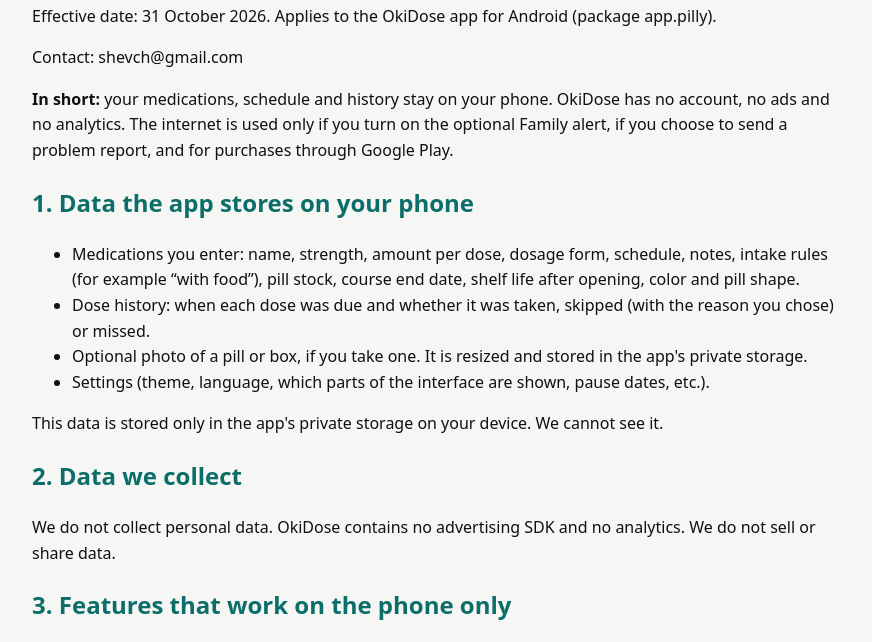
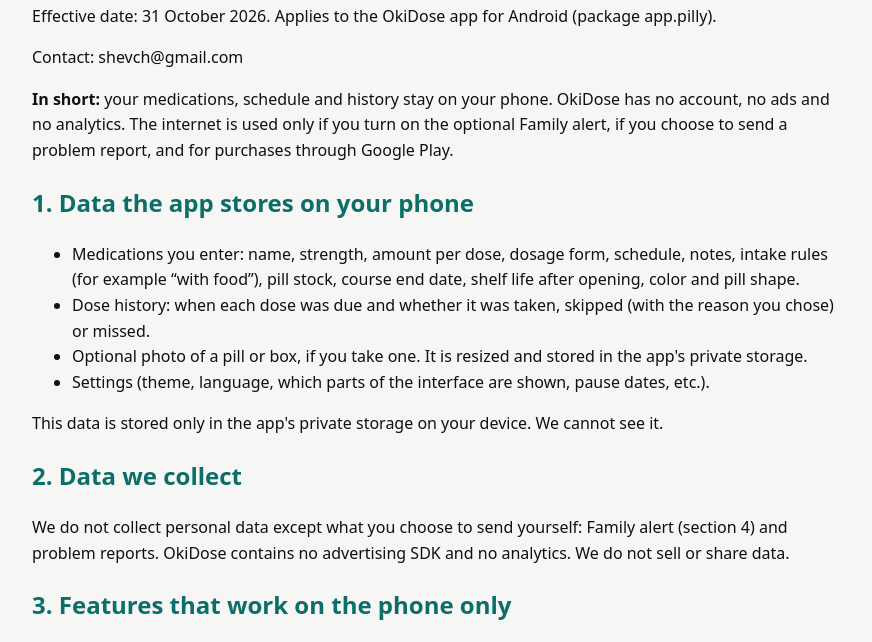
Before and after one commit to Shevch/okidoseprivacy, a plain HTML site: page privacy.html in a window 1280 px wide. Shown: the part 101-743 px from the top of the page, without its empty margins (198-1070 px from the left). Drawn offline with Linux system fonts and the light colour scheme.

Commit message:
Privacy: precise wording about what the user chooses to send
Co-Authored-By: Claude Opus 5.5 <noreply@anthropic.com>
Claude-Session: https://claude.ai/code/session_01TLXpJn4k9H9jhJnxmChQv8

```diff
--- a/privacy.html
+++ b/privacy.html
@@ -13,7 +13,7 @@
 </ul><p>This data is stored only in the app&#x27;s private storage on your device. We cannot see it.</p>
 
 <h2>2. Data we collect</h2>
-<p>We do not collect personal data. OkiDose contains no advertising SDK and no analytics. We do not sell or share data.</p>
+<p>We do not collect personal data except what you choose to send yourself: Family alert (section 4) and problem reports. OkiDose contains no advertising SDK and no analytics. We do not sell or share data.</p>
 
 <h2>3. Features that work on the phone only</h2>
 <ul><li><b>Scanning the name from the box:</b> the camera photo is processed on the phone by Google ML Kit text recognition. The photo is not saved or sent; only the text you pick is put into the Name field. Google Play services may download the recognition model once.</li>
```
